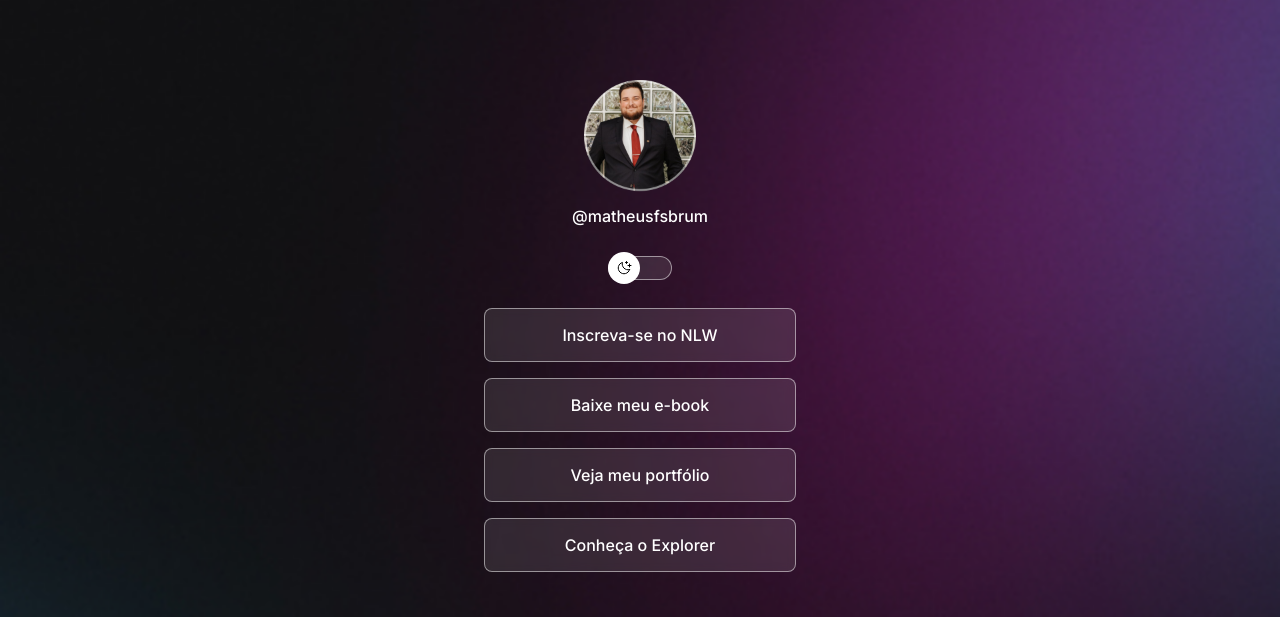
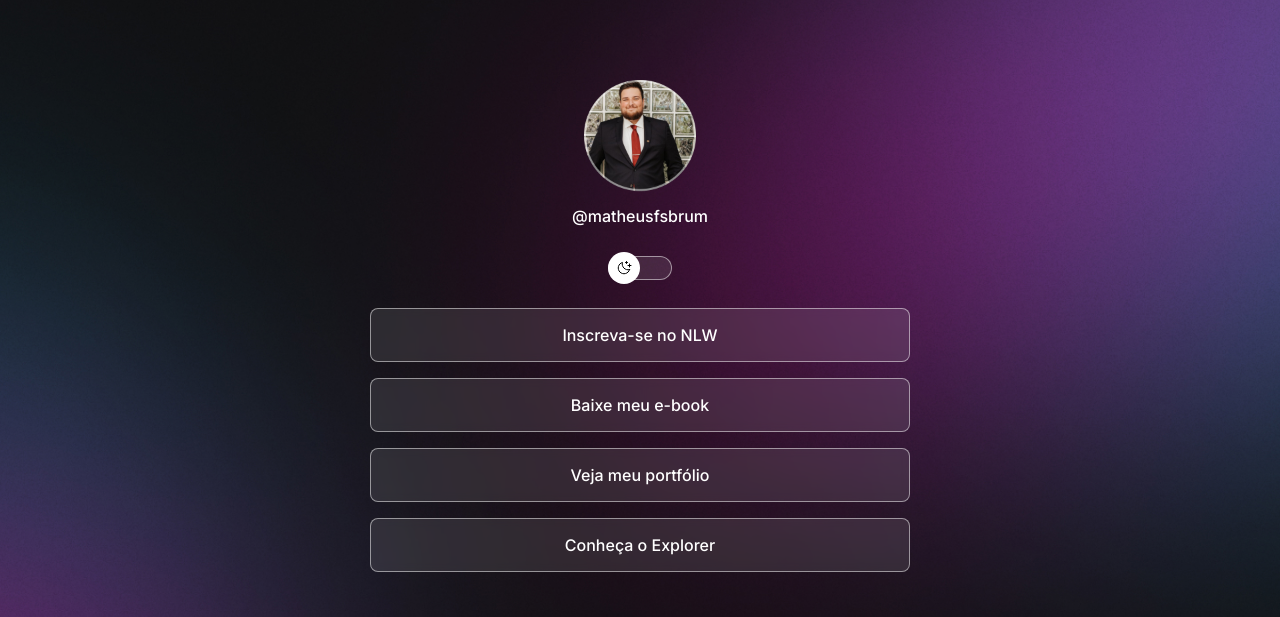
Before and after one commit to MatheusBrumDev/DiscoverProject, a plain HTML site: page index.html in a window 1280 px wide. Shown: the top 617 px of the page. Drawn offline with nearby package versions, Linux system fonts and the light colour scheme.

Commit message:
Fixed container height and changed background image based on the size of the view port

```diff
--- a/style.css
+++ b/style.css
@@ -25,6 +25,7 @@
 }
 body {
   background: var(--background-image) no-repeat center/cover;
+  /* height: 100vh; */
 }
 
 body * {
@@ -33,7 +34,8 @@ body * {
 }
 
 #container {
-  width: 360px;
+  width: 100%;
+  max-width: 588px;
   margin: 56px auto 0px;
   padding: 0 24px;
 }
@@ -159,3 +161,14 @@ footer {
   text-align: center;
   font-size: 14px;
 }
+
+/* Media Queries */
+@media (min-width: 700px) {
+  :root {
+    --background-image: url(./assets/bg-desktop.jpg);
+  }
+
+  .light {
+    --background-image: url(./assets/bg-desktop-light.jpg);
+  }
+}
```
